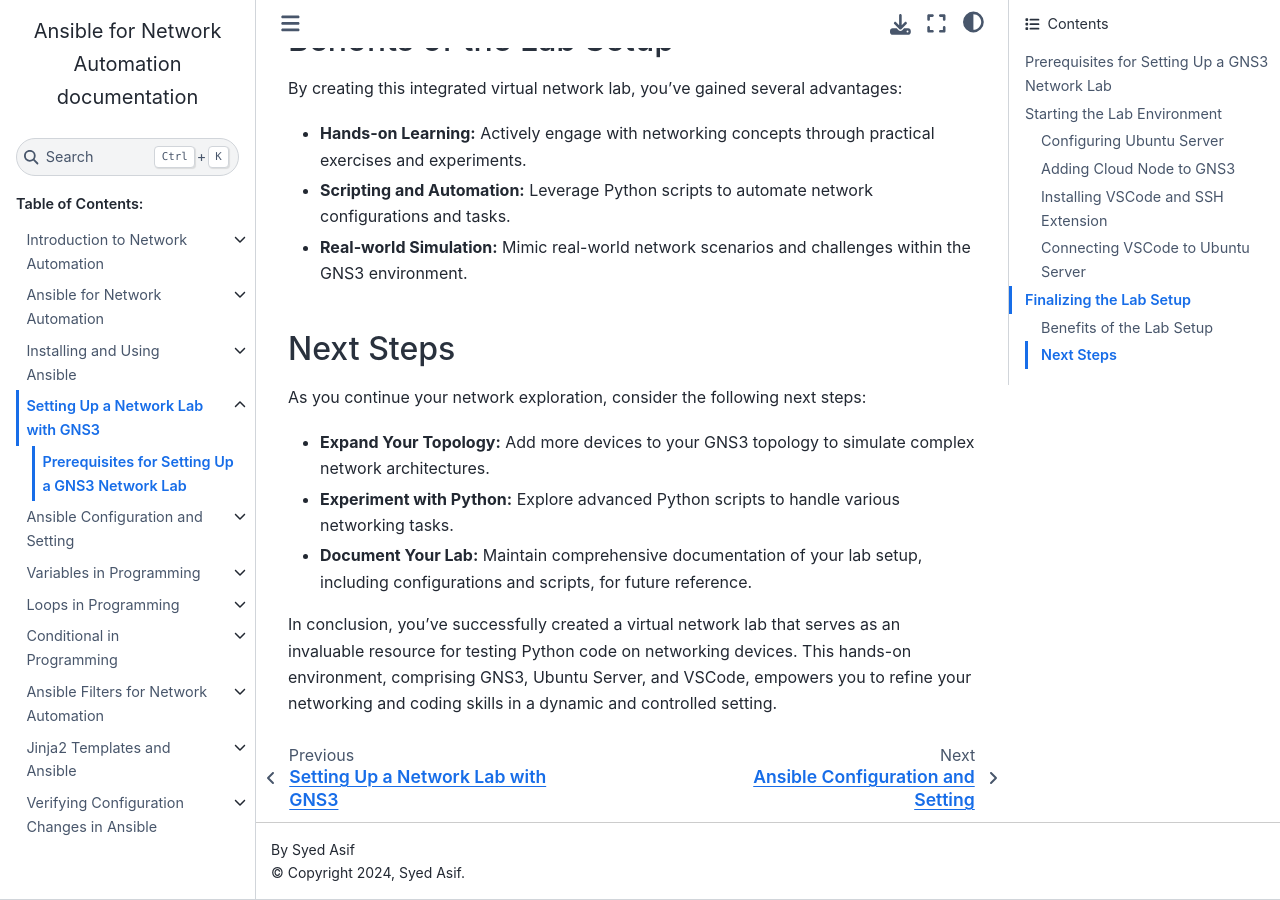
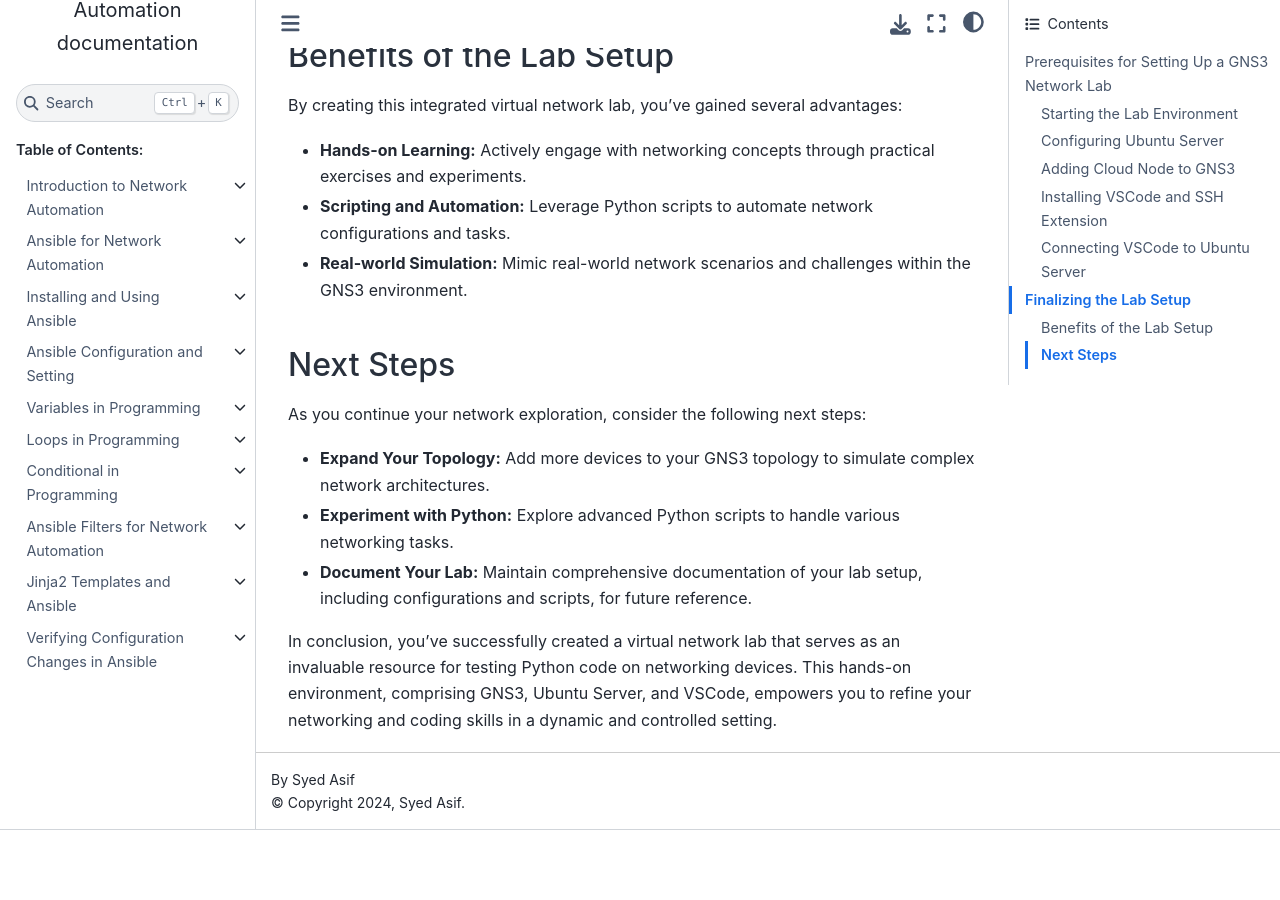
Before and after one commit to sydasif/ansible-cbt-lab, a Sphinx documentation site: the page built from docs/source/03_lab-setup/01_setup.md, in a window 1280 px wide and 900 px high, scrolled down 6384 px. Built offline with Sphinx 7.4.7 and the Sphinx Book theme 1.1.4, drawn with Linux system fonts in a browser that asks for light colours; pages that are not in the unit, such as notebooks, are missing from menus; after the commit the page ends 7214 px from its top, so only the background shows below that.

Commit message:
again restructure book

```diff
--- a/docs/source/04_lab/01_setup.md
+++ b/docs/source/03_lab-setup/01_setup.md
@@ -11,7 +11,7 @@
 
 ![network-lab](/images/automation-lab.png)
 
-## Starting the Lab Environment
+### Starting the Lab Environment
 
 With the prerequisites in place, it's time to kick off the virtual network lab environment. This section outlines the steps to start GNS3, launch the GNS3 VM in VMware, and initiate the Ubuntu 22 Server.
 
```
Also changed, not shown: docs/source/01_introduction/01_introduction.md (+3 -3 lines), docs/source/02_automation/01_automation.md (+1 -1 lines), docs/source/03_installation/index.md (deleted, +0 -12 lines), docs/source/04_installation/index.md (added, +12 -0 lines), docs/source/index.md (+2 -2 lines), docs/source/03_lab-setup/index.md (renamed from docs/source/04_lab/index.md), docs/source/04_installation/01_installation.md (renamed from docs/source/03_installation/01_installation.md).
